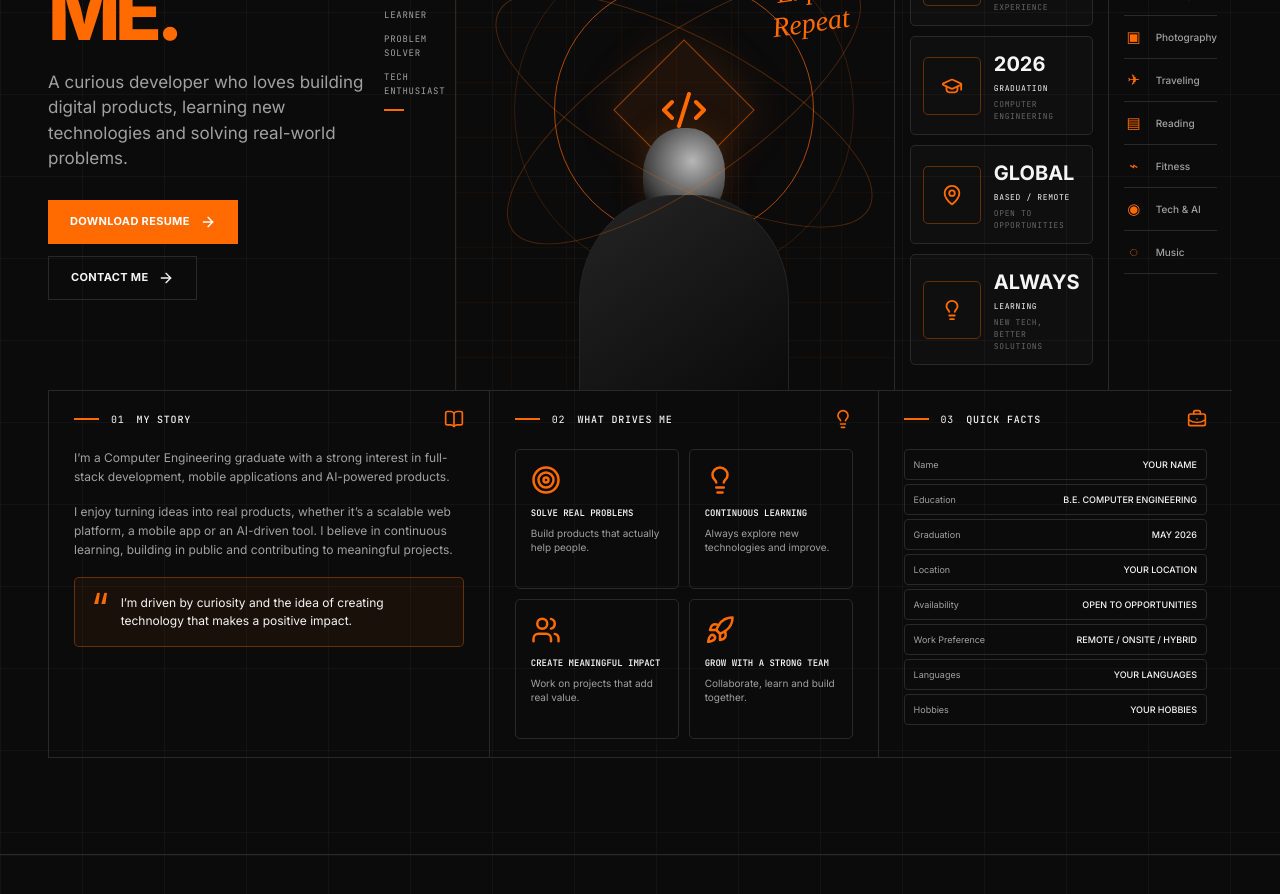
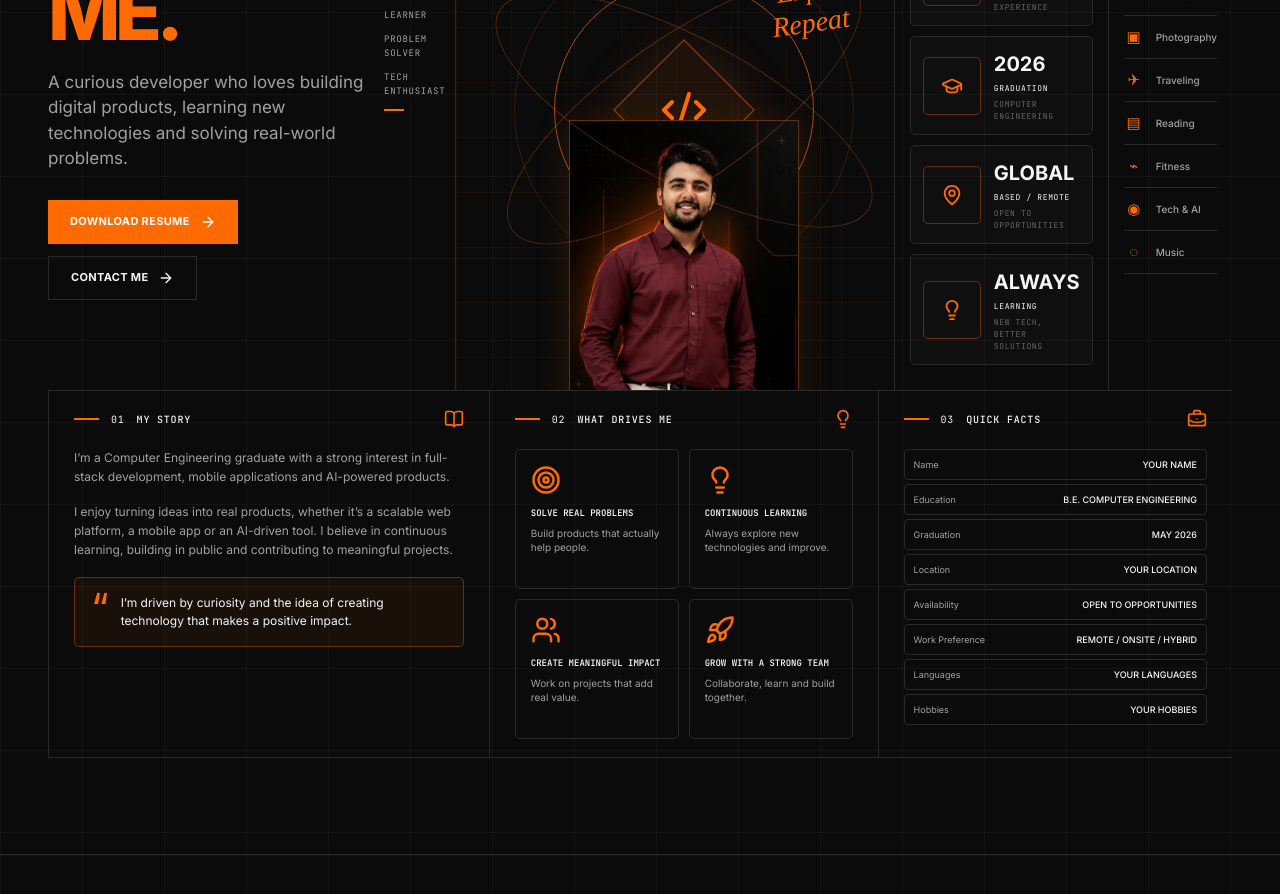
Before and after one commit to KL-Coders0103/Portfolio2.0, a React app: page / in a window 1280 px wide. Shown: the part 6240-7134 px from the top of the page. Built offline with nearby package versions, Linux system fonts and the light colour scheme; the HTML template or start-up script is replaced by a standard one.

Commit message:
Integrate portfolio image assets

```diff
--- a/src/sections/About/About.tsx
+++ b/src/sections/About/About.tsx
@@ -11,7 +11,7 @@ import {
   Users,
 } from 'lucide-react'
 import { motion } from 'framer-motion'
-
+import profileImage from '../../assets/images/profile/profile.webp'
 import { aboutData } from '../../config/about'
 
 import './about.css'
@@ -170,8 +170,10 @@ export function About() {
           </div>
 
           <div className="about__visual-person">
-            <div className="about__person-head" />
-            <div className="about__person-body" />
+            <img
+              src={profileImage}
+              alt="Profile portrait"
+            />
           </div>
 
           <div className="about__visual-orbit about__visual-orbit--one" />
--- a/src/sections/About/about.css
+++ b/src/sections/About/about.css
@@ -318,64 +318,42 @@
   height: 310px;
 
   transform: translateX(-50%);
-}
 
-.about__person-head {
-  position: absolute;
+  overflow: hidden;
 
-  left: 50%;
-  top: 8px;
+  border: 1px solid rgba(255, 107, 0, 0.35);
 
-  width: 82px;
-  height: 95px;
-
-  transform: translateX(-50%);
-
-  border-radius:
-    48%
-    45%
-    48%
-    42%;
-
-  background:
-    radial-gradient(
-      circle at 60% 35%,
-      #b7b7b7,
-      #444 58%,
-      #111 80%
-    );
+  background: #111;
 
   box-shadow:
     0 0 35px
-    rgba(255,107,0,.15);
+    rgba(255, 107, 0, 0.12);
 }
 
-.about__person-body {
-  position: absolute;
+.about__visual-person img {
+  display: block;
 
-  left: 50%;
-  bottom: 0;
+  width: 100%;
+  height: 100%;
 
-  width: 210px;
-  height: 235px;
+  object-fit: cover;
+  object-position: center top;
 
-  transform: translateX(-50%);
+  filter:
+    saturate(0.9)
+    contrast(1.05);
 
-  border-radius:
-    45%
-    45%
-    5%
-    5%;
+  transition:
+    transform 400ms ease,
+    filter 400ms ease;
+}
 
-  background:
-    linear-gradient(
-      145deg,
-      #242424,
-      #080808
-    );
+.about__visual-person:hover img {
+  transform: scale(1.03);
 
-  border:
-    1px solid #242424;
+  filter:
+    saturate(1)
+    contrast(1.05);
 }
 
 /* ORBITS */
```
Also changed, not shown: src/assets/images/og/portfolio-og.webp (added), src/assets/images/profile/profile.webp (added).
